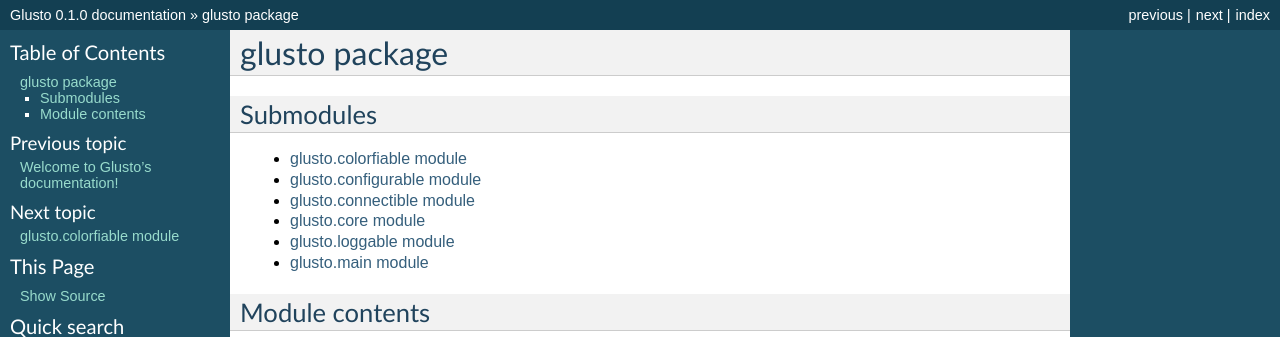
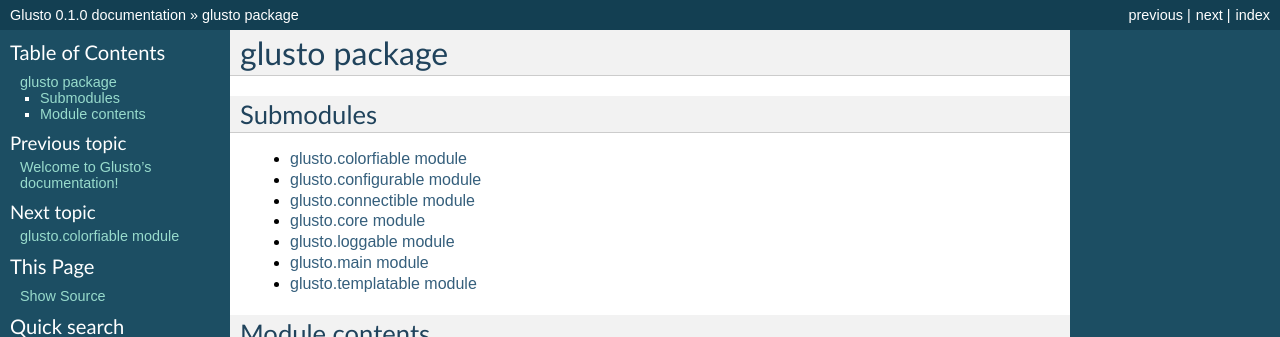
Before and after one commit to loadtheaccumulator/glusto, a Sphinx documentation site: the page built from docs/source/glusto.rst, in a window 1280 px wide, cut to the strip 0-337 px from the top of the page. Built offline with Sphinx 7.4.7, drawn with Linux system fonts in a browser that asks for light colours; pages that are not in the unit, such as notebooks, are missing from menus.

Commit message:
docs: update glusto.rst
Signed-off-by: Jonathan Holloway <loadtheaccumulator@gmail.com>

```diff
--- a/docs/source/glusto.rst
+++ b/docs/source/glusto.rst
@@ -10,10 +10,11 @@
    glusto.configurable
    glusto.connectible
    glusto.core
-   glusto.distro
-   glusto.example_google
    glusto.loggable
    glusto.main
+   glusto.restable
+   glusto.simplesqlable
+   glusto.templatable
 
 Module contents
 ---------------
```
